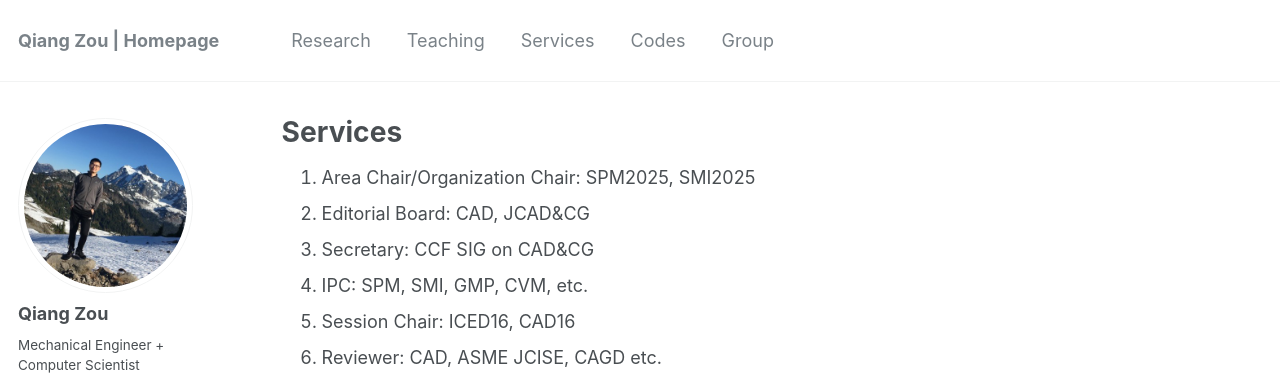
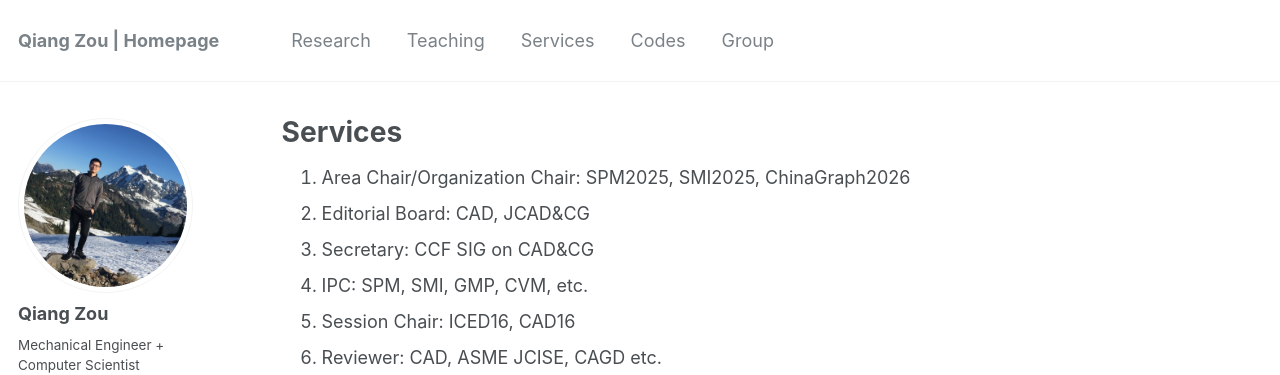
Before and after one commit to Qiang-Zou/Qiang-Zou.github.io, a Jekyll site: the page built from _pages/services.md, in a window 1280 px wide and 1260 px high. Shown: the top 375 px of the window. Built offline with Jekyll 4.4.1, drawn with Linux system fonts in a browser that asks for light colours; some web fonts are replaced.

Commit message:
Update services.md

```diff
--- a/_pages/services.md
+++ b/_pages/services.md
@@ -5,7 +5,7 @@ permalink: /services/
 author_profile: true
 ---
 
-1. Area Chair/Organization Chair: SPM2025, SMI2025
+1. Area Chair/Organization Chair: SPM2025, SMI2025, ChinaGraph2026
 1. Editorial Board: CAD, JCAD&CG
 1. Secretary: CCF SIG on CAD&CG
 1. IPC: SPM, SMI, GMP, CVM, etc.
```
